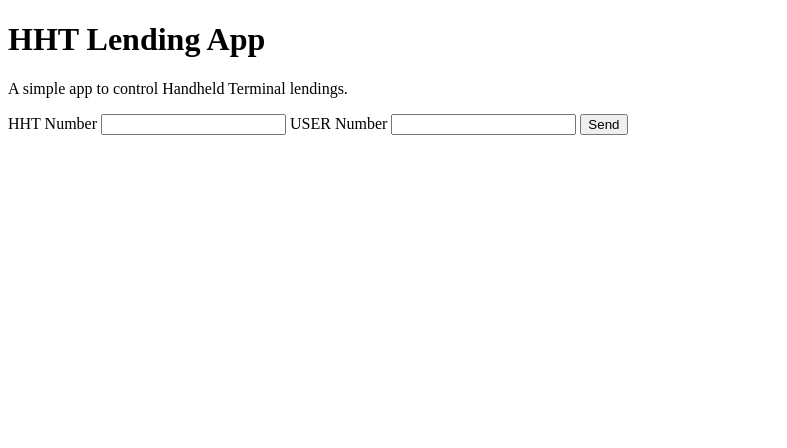
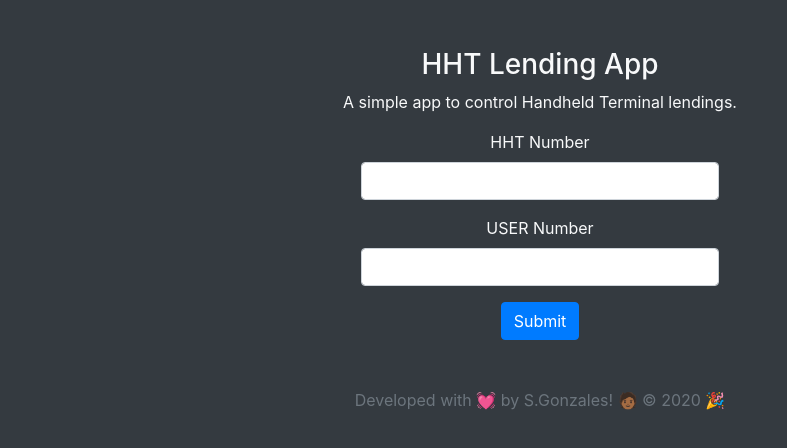
Before and after one commit to stgonzales/hht-lending, an Electron app: page index.html in a window 1080 px wide. Shown: the whole page, without its empty margins (0-787 px from the left). Drawn offline with nearby package versions, Linux system fonts and the light colour scheme.

Commit message:
Page design with bootstrap

```diff
--- a/index.html
+++ b/index.html
@@ -1,19 +1,51 @@
 <!DOCTYPE html>
 <html>
   <head>
-    <meta charset="UTF-8">
+    <link rel="stylesheet" href="https://stackpath.bootstrapcdn.com/bootstrap/4.5.0/css/bootstrap.min.css" integrity="sha384-9aIt2nRpC12Uk9gS9baDl411NQApFmC26EwAOH8WgZl5MYYxFfc+NcPb1dKGj7Sk" crossorigin="anonymous">
+    <meta name="viewport" content="width=device-width, initial-scale=1, shrink-to-fit=no">
+    <meta charset="UTF-8" />
     <title>HHT Lending App</title>
     <!-- https://electronjs.org/docs/tutorial/security#csp-meta-tag -->
-    <meta http-equiv="Content-Security-Policy" content="script-src 'self' 'unsafe-inline';" />
+    <meta
+      http-equiv="Content-Security-Policy"
+      content="script-src 'self' 'unsafe-inline';"
+    />
   </head>
-  <body>
-    <h1>HHT Lending App</h1>
-    <p>A simple app to control Handheld Terminal lendings.</p>
+  <body class="bg-dark">
+    <div class="container">
+        <div class="mx-auto pt-5 justify-content-center text-center">
+            <h3 class="text-light">HHT Lending App</h3>
+            <p class="text-light">A simple app to control Handheld Terminal lendings.</p>
+            <form>
+                <div class="form-group">
+                    <div class="col-5 mx-auto">
+                        <label for="hht" class="text-light">HHT Number</label>
+                        <input class="form-control" type="text" name="hht-number" id="hht">
+                    </div>
+                </div>
+                <div class="form-group">
+                    <div class="col-5 mx-auto">
+                        <label for="user" class="text-light">USER Number</label>
+                        <input class="form-control" type="text" name="user-number" id="user">
+                    </div>
+                </div>
+            </form>
+            <button type="button" class="btn btn-primary">Submit</button>
+        </div>
+    </div>
 
-    <label for="hht-number">HHT Number</label>
-    <input type="text" name="hht-number" id="hht">
-    <label for="user-number">USER Number</label>
-    <input type="text" name="user-number" id="user">
-    <input type="button" value="Send">
+    <footer class="footer pt-5">
+        <div class="text-center">
+          <span class="text-muted">Developed with &#128147; by S.Gonzales! &#129489;&#127998; &copy; <script type="text/javascript">
+            let d =new Date()
+            document.write(d.getFullYear())
+          </script> &#127881;</span>
+        </div>
+    </footer>
+
+    <!-- Scripts -->
+    <script src="https://code.jquery.com/jquery-3.5.1.slim.min.js" integrity="sha384-DfXdz2htPH0lsSSs5nCTpuj/zy4C+OGpamoFVy38MVBnE+IbbVYUew+OrCXaRkfj" crossorigin="anonymous"></script>
+    <script src="https://cdn.jsdelivr.net/npm/popper.js@1.16.0/dist/umd/popper.min.js" integrity="sha384-Q6E9RHvbIyZFJoft+2mJbHaEWldlvI9IOYy5n3zV9zzTtmI3UksdQRVvoxMfooAo" crossorigin="anonymous"></script>
+    <script src="https://stackpath.bootstrapcdn.com/bootstrap/4.5.0/js/bootstrap.min.js" integrity="sha384-OgVRvuATP1z7JjHLkuOU7Xw704+h835Lr+6QL9UvYjZE3Ipu6Tp75j7Bh/kR0JKI" crossorigin="anonymous"></script>
   </body>
 </html>
--- a/main.js
+++ b/main.js
@@ -13,6 +13,7 @@ function createWindow () {
   win.menuBarVisible = false
   win.resizable = false
   win.maximizable = true
+  win.fullScreenable = true
 
   // and load the index.html of the app.
   win.loadFile('index.html')
--- a/package.json
+++ b/package.json
@@ -10,5 +10,6 @@
   "license": "MIT",
   "devDependencies": {
     "electron": "^9.0.5"
-  }
+  },
+  "dependencies": {}
 }
```
